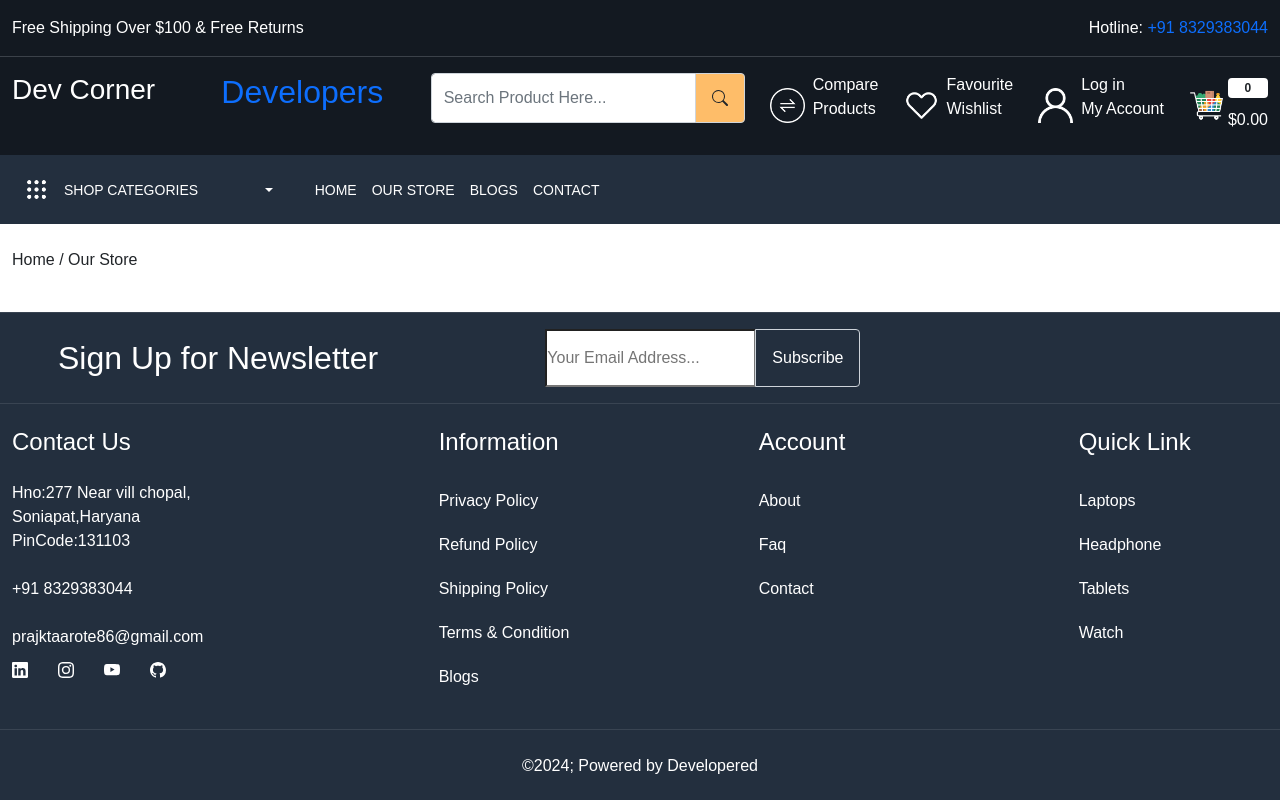
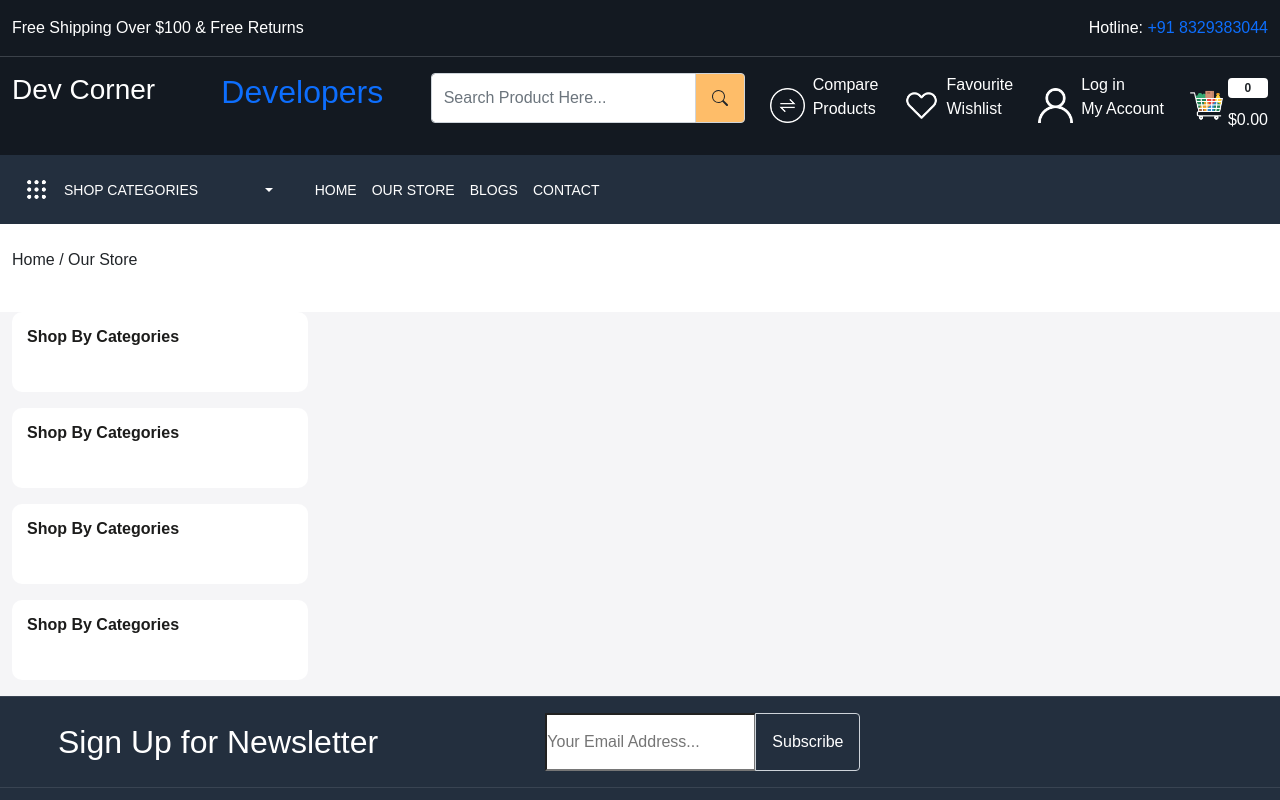
Before and after one commit to uniquepraj86/E-commerce, a React (Create React App) app: page /store in a window 1280 px wide. Shown: the top 800 px of the page. Built offline with nearby package versions, Linux system fonts and the light colour scheme; some icons are missing.

Commit message:
added content our store

```diff
--- a/src/pages/OurStore.js
+++ b/src/pages/OurStore.js
@@ -1,16 +1,37 @@
-import React from 'react'
-import BreadCrumb from '../components/BreadCrumb';
-import Meta from "../components/Meta"
+import React from "react";
+import BreadCrumb from "../components/BreadCrumb";
+import Meta from "../components/Meta";
 
 const OurStore = () => {
   return (
     <>
-    <Meta title={"Our Store"}/>
+      <Meta title={"Our Store"} />
+      <BreadCrumb title="Our Store"/>
+      <div className="store-wrapper home-wrapper-2">
+        <div className="container-xxl">
+          <div className="row">
+            <div className="col-3">
+              <div className="filter-card mb-3">
+                  <h3 className="filter-title">Shop By Categories</h3>
+              </div>
+              <div className="filter-card mb-3">
+                  <h3 className="filter-title">Shop By Categories</h3>
+              </div>
+              <div className="filter-card mb-3">
+                  <h3 className="filter-title">Shop By Categories</h3>
+              </div>
+              <div className="filter-card mb-3">
+                  <h3 className="filter-title">Shop By Categories</h3>
+              </div>
+            </div>
+            <div className="col-9">
 
-
-      <BreadCrumb  title='Our Store'/>
+            </div>
+          </div>
+        </div>
+      </div>
     </>
-  )
-}
+  );
+};
 
 export default OurStore;
```
